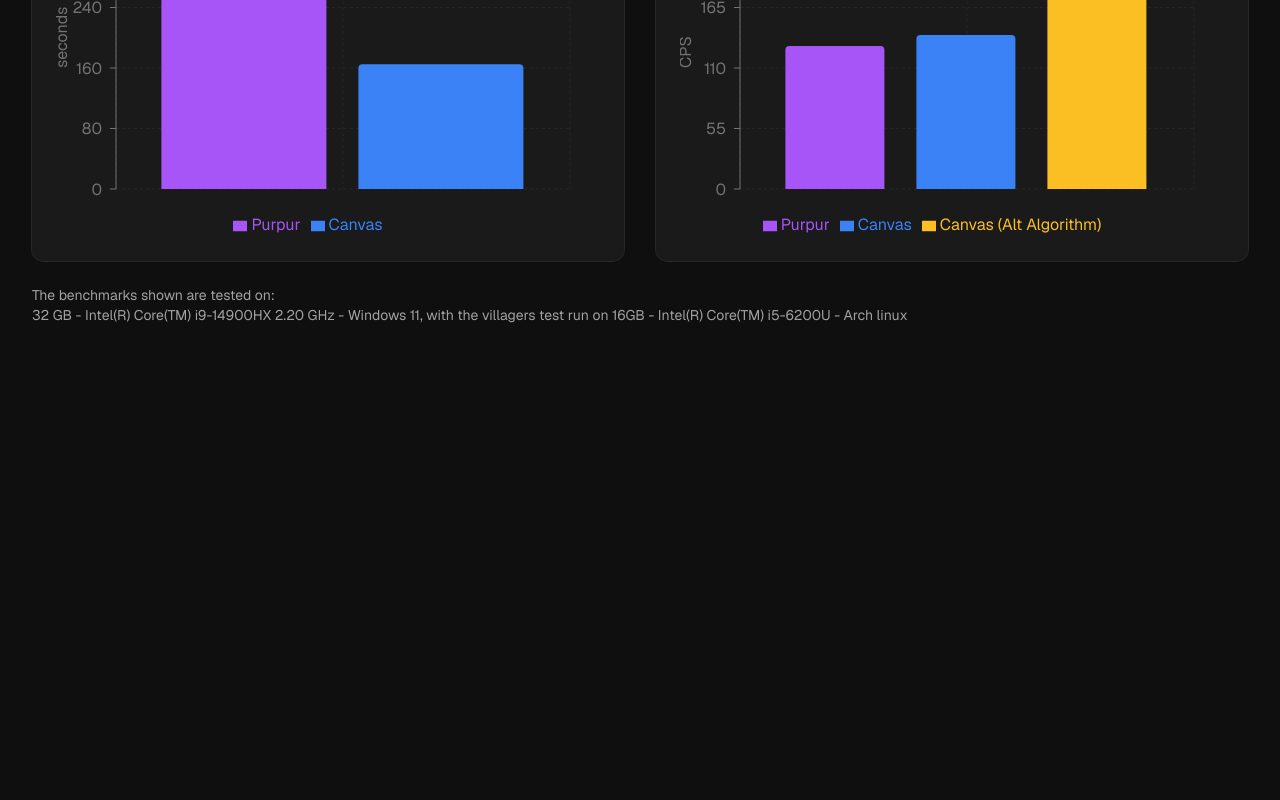
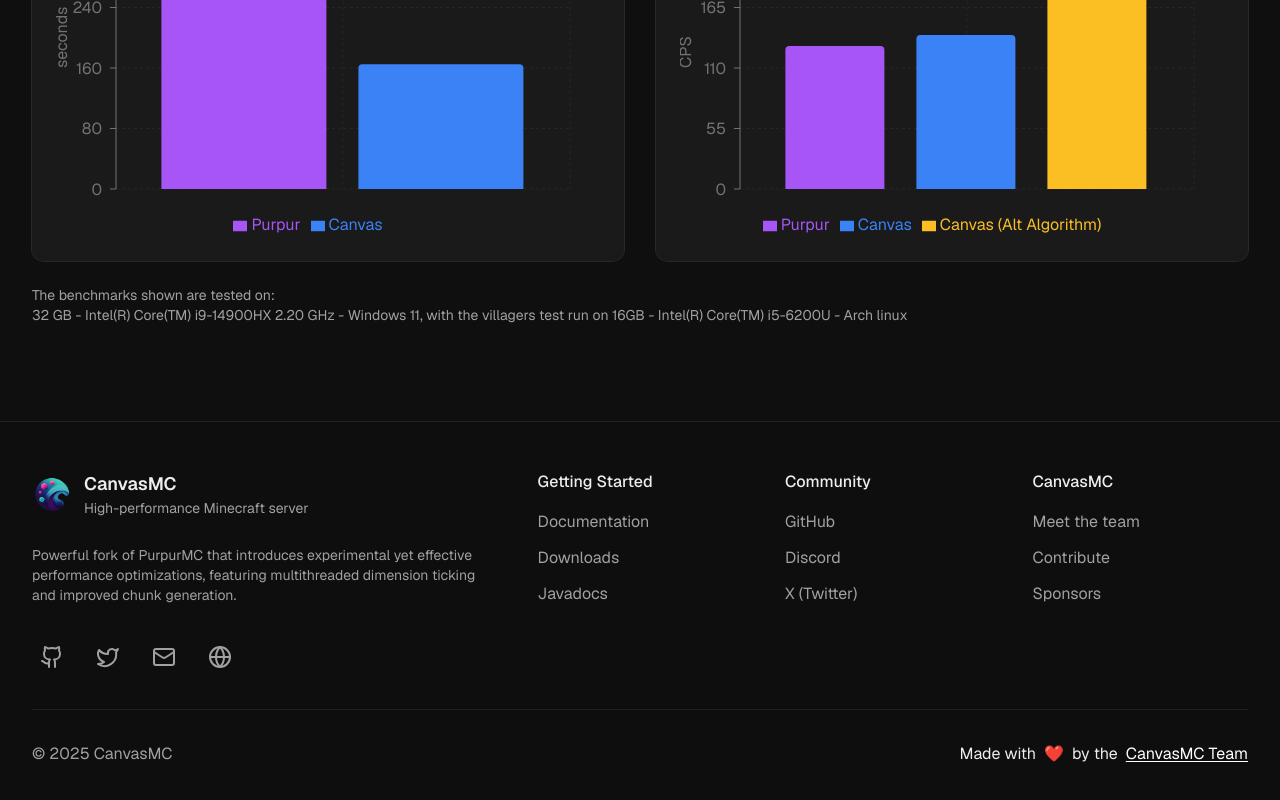
Before and after one commit to Farosdos/Website-Turkish, a Next.js app: page / in a window 1280 px wide. Shown: the part 2801-3601 px from the top of the page. Before the commit the page ends 3222 px from the top, so only its background shows below. Built offline with nearby package versions, Linux system fonts and the light colour scheme.

Commit message:
NavBar implementation (To be reworked)

```diff
--- a/src/app/layout.tsx
+++ b/src/app/layout.tsx
@@ -3,6 +3,7 @@
 import { Geist } from 'next/font/google';
 
 import './globals.css';
+import Footer from '~/components/footer';
 
 const geist = Geist({
   variable: '--font-sans',
@@ -20,6 +21,7 @@
         <Navbar />
         <div className="h-[4.5rem]" aria-hidden="true" />
         {children}
+        <Footer />
       </body>
     </html>
   );
--- /dev/null
+++ b/src/components/footer.tsx
@@ -0,0 +1,150 @@
+'use client';
+
+import { Github, Globe, Mail, Twitter } from 'lucide-react';
+import Image from 'next/image';
+import Link from 'next/link';
+
+type LinkItem = {
+  href: string;
+  label: string;
+};
+
+type SocialItem = {
+  href: string;
+  Icon: React.ComponentType<{ className: string }>;
+  label: string;
+};
+
+const LINK_SECTIONS: { title: string; links: LinkItem[] }[] = [
+  {
+    title: 'Getting Started',
+    links: [
+      { href: '/docs', label: 'Documentation' },
+      { href: '/downloads', label: 'Downloads' },
+      { href: '/javadocs', label: 'Javadocs' },
+    ],
+  },
+  {
+    title: 'Community',
+    links: [
+      { href: 'https://github.com/CanvasMC', label: 'GitHub' },
+      { href: 'https://discord.gg/canvasmc', label: 'Discord' },
+      { href: 'https://x.com/CanvasMC', label: 'X (Twitter)' },
+    ],
+  },
+  {
+    title: 'CanvasMC',
+    links: [
+      { href: '/team', label: 'Meet the team' },
+      { href: '/contribute', label: 'Contribute' },
+      { href: '/sponsors', label: 'Sponsors' },
+    ],
+  },
+];
+
+const SOCIALS: SocialItem[] = [
+  { href: 'https://github.com/CanvasMC', Icon: Github, label: 'GitHub' },
+  { href: 'https://x.com/CanvasMC', Icon: Twitter, label: 'X (Twitter)' },
+  { href: 'mailto:contact@canvasmc.io', Icon: Mail, label: 'Email' },
+  { href: 'https://canvasmc.io', Icon: Globe, label: 'Website' },
+];
+
+const LinkColumn: React.FC<{ title: string; links: LinkItem[] }> = ({ title, links }) => (
+  <section className="space-y-4">
+    <h3 className="text-lg font-medium sm:text-base">{title}</h3>
+    <ul role="list" className="mt-6 space-y-4 sm:mt-4 sm:space-y-3">
+      {links.map(({ href, label }) => {
+        const isExternal = href.startsWith('http');
+        return (
+          <li key={href} role="listitem">
+            {isExternal ? (
+              <a
+                href={href}
+                target="_blank"
+                rel="noopener noreferrer"
+                className="text-neutral-400 hover:text-white transition-colors duration-200"
+              >
+                {label}
+              </a>
+            ) : (
+              <Link href={href} className="text-neutral-400 hover:text-white transition-colors duration-200">
+                {label}
+              </Link>
+            )}
+          </li>
+        );
+      })}
+    </ul>
+  </section>
+);
+
+const Footer: React.FC = () => (
+  <footer className="border-t border-neutral-800/80 bg-background/50 backdrop-blur-xl">
+    <div className="container mx-auto px-4 py-8 sm:px-6 sm:py-12 lg:px-8">
+      <div className="grid gap-8 sm:gap-12 sm:grid-cols-2 lg:grid-cols-5">
+        {/* Branding Section */}
+        <section className="lg:col-span-2 text-center sm:text-left">
+          <Link
+            href="/"
+            className="inline-flex items-center gap-3 hover:opacity-90 transition-opacity duration-200 focus-visible:outline-none focus-visible:ring-2 focus-visible:ring-white/20 rounded-xl"
+          >
+            <Image
+              src="/icon.png"
+              alt=""
+              width={40}
+              height={40}
+              className="rounded-xl"
+            />
+            <div>
+              <h2 className="text-lg font-semibold">CanvasMC</h2>
+              <p className="text-sm text-neutral-400">High-performance Minecraft server</p>
+            </div>
+          </Link>
+
+          <p className="mt-6 text-sm text-neutral-400">
+            Powerful fork of PurpurMC that introduces experimental yet effective performance optimizations, featuring
+            multithreaded dimension ticking and improved chunk generation.
+          </p>
+
+          <div className="mt-8 flex justify-center sm:justify-start gap-4">
+            {SOCIALS.map(({ href, Icon, label }) => (
+              <a
+                key={href}
+                href={href}
+                target="_blank"
+                rel="noopener noreferrer"
+                aria-label={label}
+                className="p-2 text-neutral-400 hover:text-white hover:bg-neutral-800/80 rounded-lg transition-colors duration-200 focus-visible:outline-none focus-visible:ring-2 focus-visible:ring-white/20"
+              >
+                <Icon className="h-6 w-6" aria-hidden="true" />
+              </a>
+            ))}
+          </div>
+        </section>
+
+        {/* Links Sections */}
+        <div className="lg:col-span-3 grid gap-8 sm:grid-cols-2 lg:grid-cols-3">
+          {LINK_SECTIONS.map((section) => (
+            <LinkColumn key={section.title} {...section} />
+          ))}
+        </div>
+      </div>
+
+      {/* Copyright Section */}
+      <div className="mt-8 pt-8 border-t border-neutral-800/80 flex flex-col sm:flex-row justify-between items-center gap-4">
+        <p className="text-neutral-400">&copy; {new Date().getFullYear()} CanvasMC</p>
+        <div className="flex items-center gap-2">
+          Made with <span role="img" aria-label="love">❤️</span> by the{' '}
+          <Link
+            href="/contributors"
+            className="text-white underline underline-offset-2 hover:text-neutral-200 transition-colors duration-200 focus-visible:outline-none focus-visible:ring-2 focus-visible:ring-white/20 rounded"
+          >
+            CanvasMC Team
+          </Link>
+        </div>
+      </div>
+    </div>
+  </footer>
+);
+
+export default Footer;
```
Also changed, not shown: 1 other file (tests, documents, lock files or other folders).
